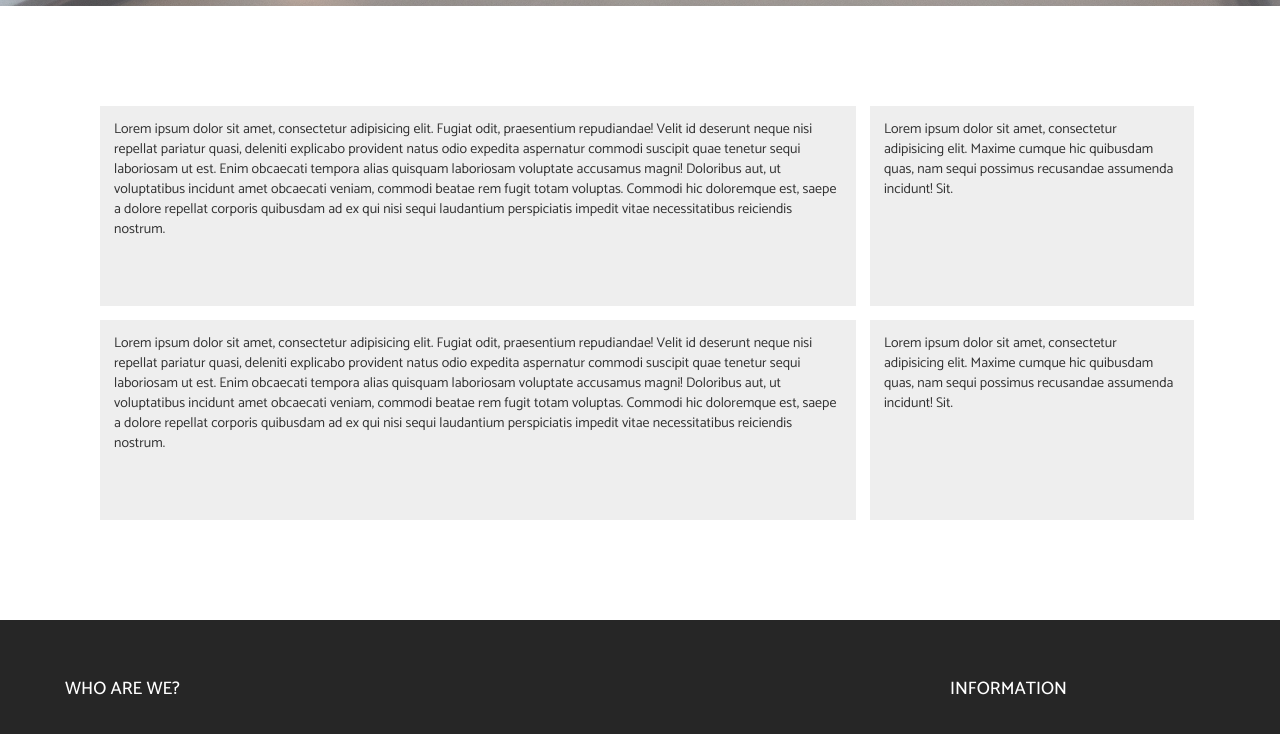
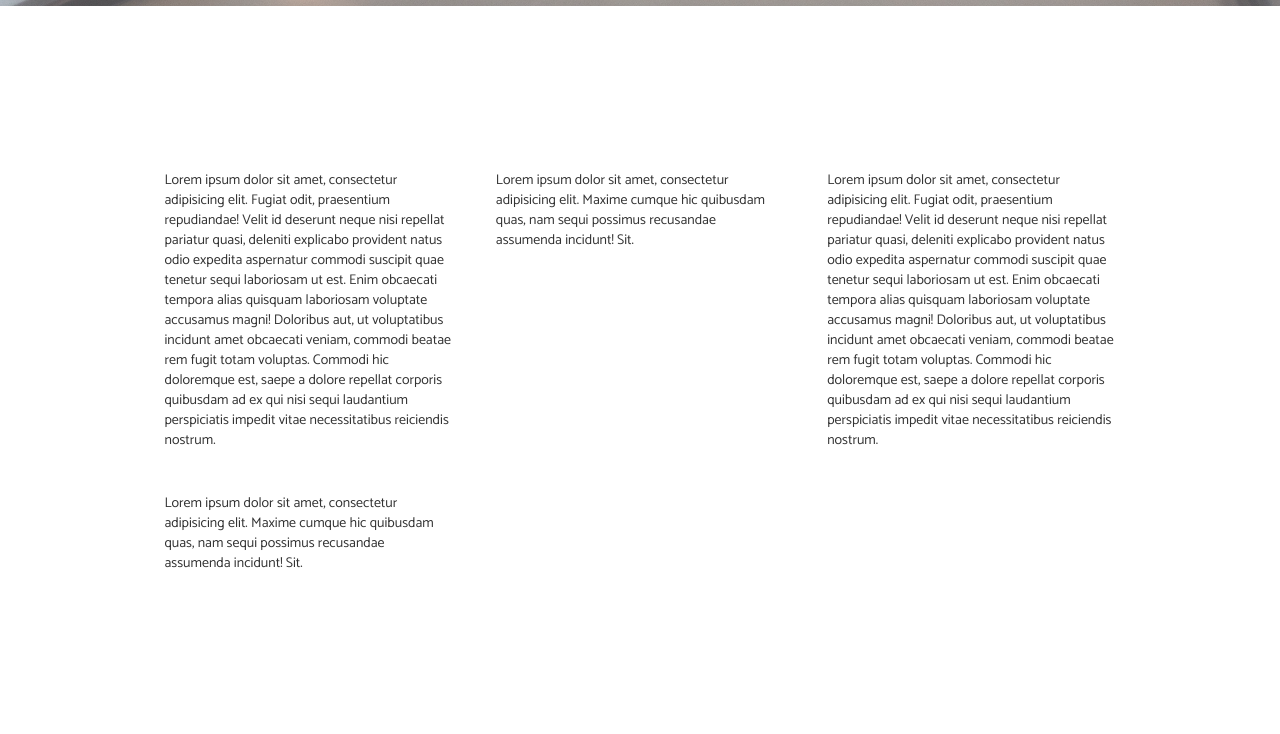
Before and after one commit to rogueco/NewMillsGroup, a plain HTML site: page wholesale.html in a window 1280 px wide. Shown: the part 794-1528 px from the top of the page. Drawn offline with nearby package versions, Linux system fonts and the light colour scheme; a script that the page names is missing.

Commit message:
styleSheet Update

```diff
--- a/assets/css/style.css
+++ b/assets/css/style.css
@@ -266,19 +266,31 @@ footer a:hover{
 
 .grid {
   display: grid;
-  grid-template-columns: 70% 30%;
+  grid-template-columns: 1fr 1fr 1fr;
   grid-column-gap: 1em;
   grid-row-gap: 1em;
-  grid-auto-rows: 200px;
+  grid-auto-rows:minmax(200px, auto);
+  padding: 50px;
 }
 
 .grid > div{
-  background: #eee;
+  background: #fff;
   padding: 1em;
+  margin: .5px;
 }
 
 .grid > div.nth-child(odd){
   background: #ddd;
 }
 
+.box1 {
+    object-fit: cover;
+    width: 1fr;
+    max-height: auto;
+}
+/* .box {
+  padding: 0;
+  margin: 0;
+} */
+
 /*================== END OF CSS GRID ==================*/
```
